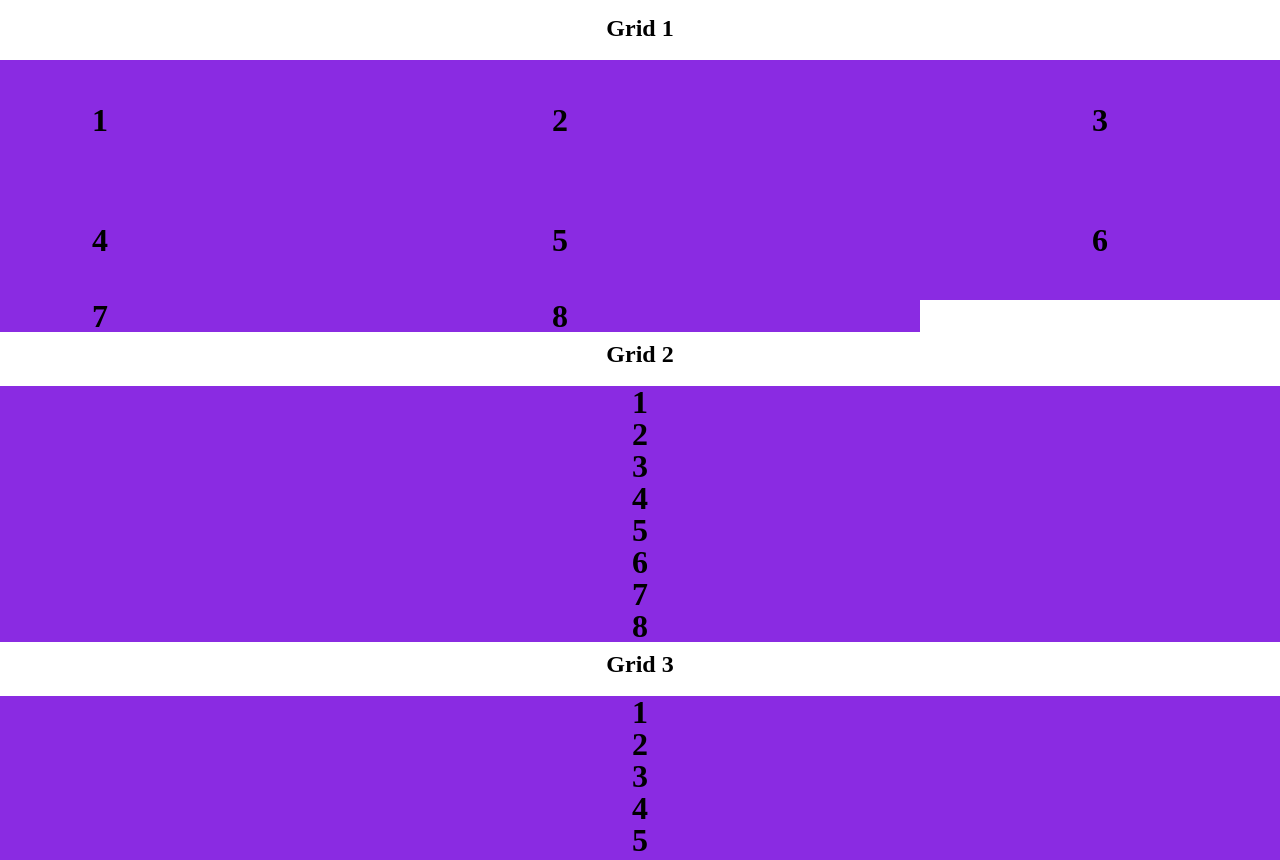
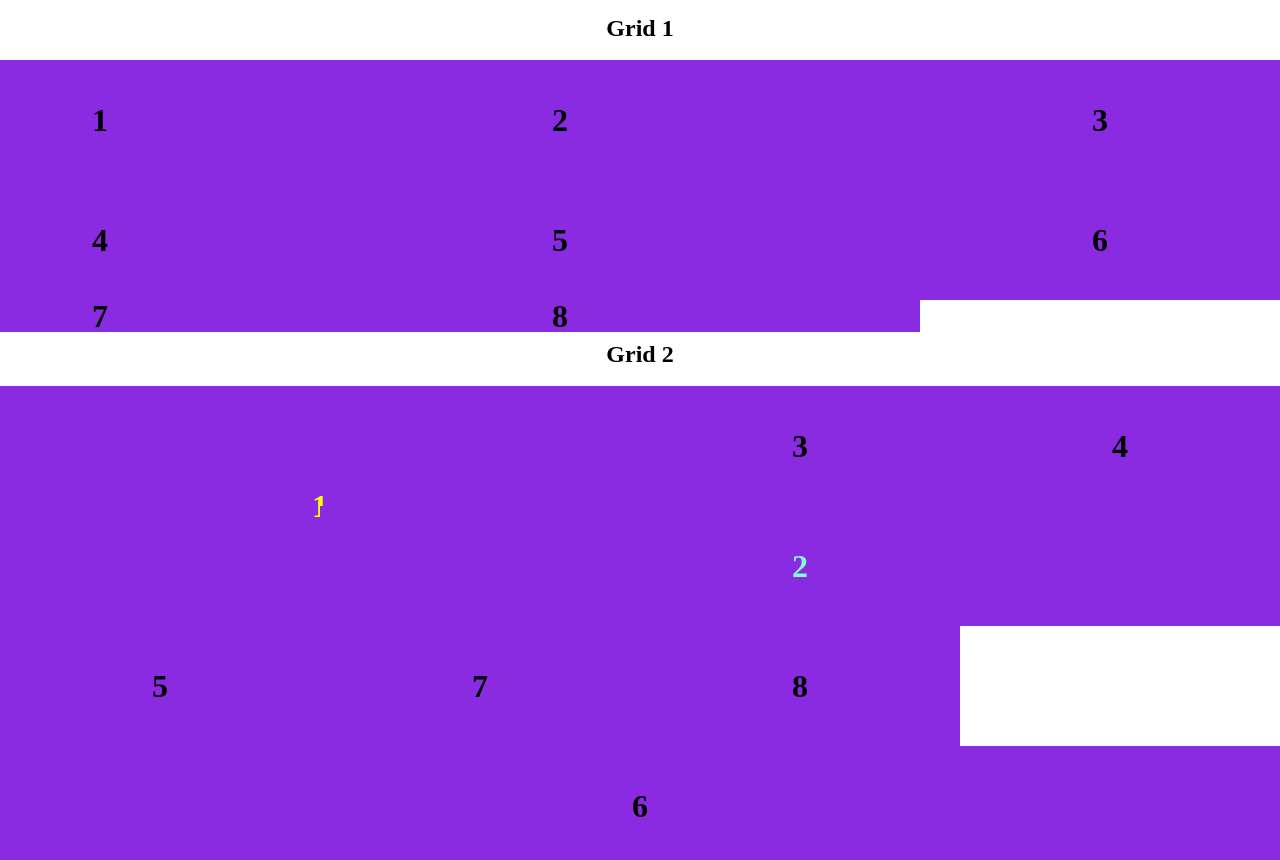
Before and after one commit to Dermine28/daniella-12, a plain HTML site: page index.html in a window 1280 px wide. Shown: the part 86-946 px from the top of the page. Drawn offline with Linux system fonts and the light colour scheme.

Commit message:
add a section

```diff
--- a/styles/grids.css
+++ b/styles/grids.css
@@ -107,3 +107,90 @@ the browser fingures oiut based on content that spills outside of your
 
     grid-template-rows: 120px 120px;
 }
+
+section.two article{
+    display: grid;
+
+    /*  repeat lets you define any number of rows/ colums to
+    take up the same amount of space */
+    grid-template-columns: repeat(4,1fr)
+
+    /* grid-auto-row tells all rows to be this size */
+    grid-auto-rows: 120px;
+
+    /* grid-auto-rows tells all rows to be this size */
+    grid-auto-rows:120px;
+
+    /* tell the frid to fill in spaces left by a cell
+     that doesn't fit */
+     grid-auto-flow:dense;
+
+}
+
+    /* you can control the individual cells -
+or the children  of the grid- to position or size them indiviually */
+section.two div:nth-child(1){
+    color:yellow;
+     grid-column-start: 1;
+        grid-column-end: 3;
+
+        grid-row-start: 1;
+        grid-row-end: 3;
+
+    /* you call tell one of your cell to start at a row
+    or colum , and end at a row or column */
+
+}
+
+    section.two div:nth-child(2){
+        color: aquamarine;
+       grid-column-start: 2;
+        grid-column-end: 5;
+
+        grid-row-start: 2;
+        grid-row-end: 3;
+
+    }
+
+
+section.two div:nth-child(6){
+    grid-column-start: 1;
+    /* you can use to say how many cloumn or rows
+    to stretch across */
+    grid-column-end: span 4;
+}
+ section.three article{
+    display: grid;
+    grid-auto-flow: dense;
+
+    grid-auto-columns: 1fr 2fr 1fr;
+    grid-auto-rows: 120px;
+
+    /* you can add space between grid cell with gap */
+    gap: 1em 1em;
+
+ }
+
+ section.three div:nth-child(2){
+ /* by default everything has an order value of 0,anything with a higher order come later, anything
+ with a lower order come erlier */
+ order:1;
+}
+
+
+    section.three div:nth-child(5){
+    /* you can use a shorthand for start and end */
+    grid-area:2/1/ span 2/span 2;
+    /* this is equivalent to writing :
+    grid-colum-start : 2;
+    grid_row_start: 1;
+    grid-colum-end: span 2;
+    grid-row-end: span 2;*/
+}
+
+
+/* grid 4 - using a grid map */
+
+section.four article{
+    display: grid;
+}
```
